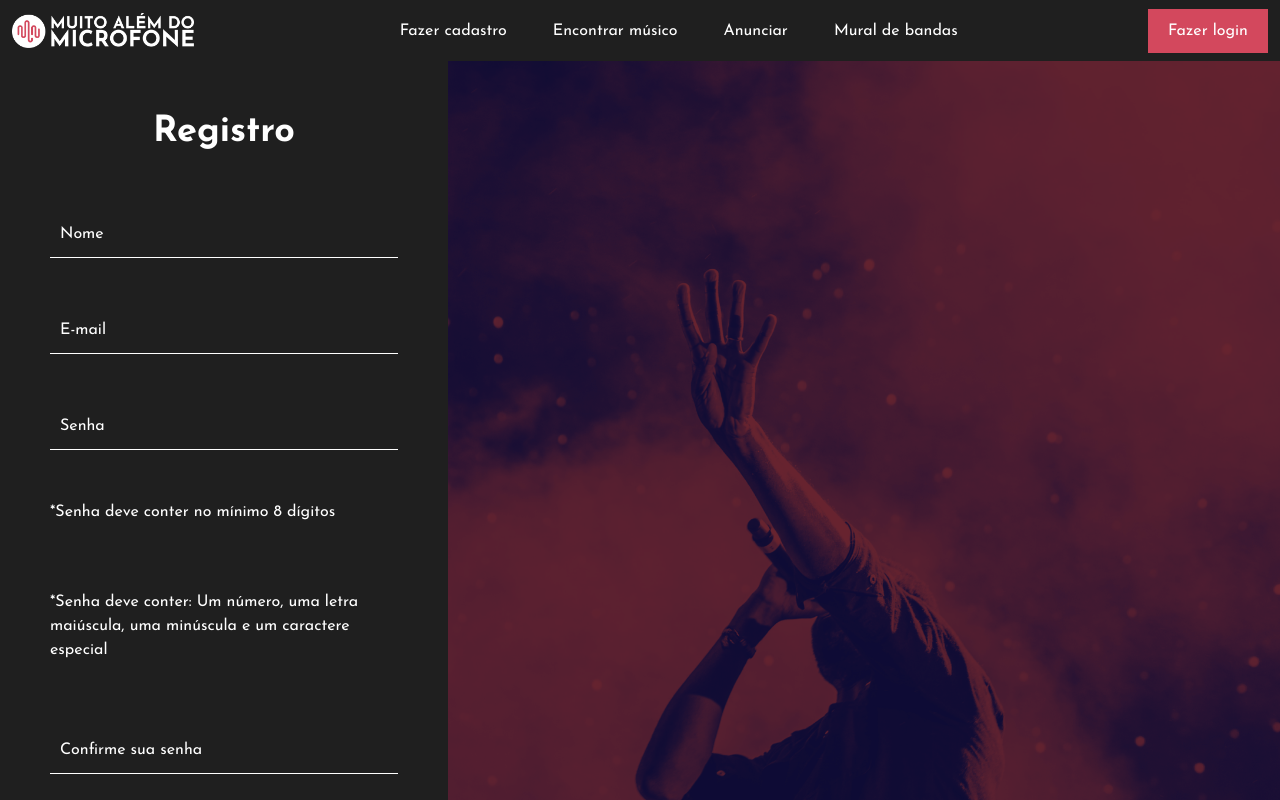
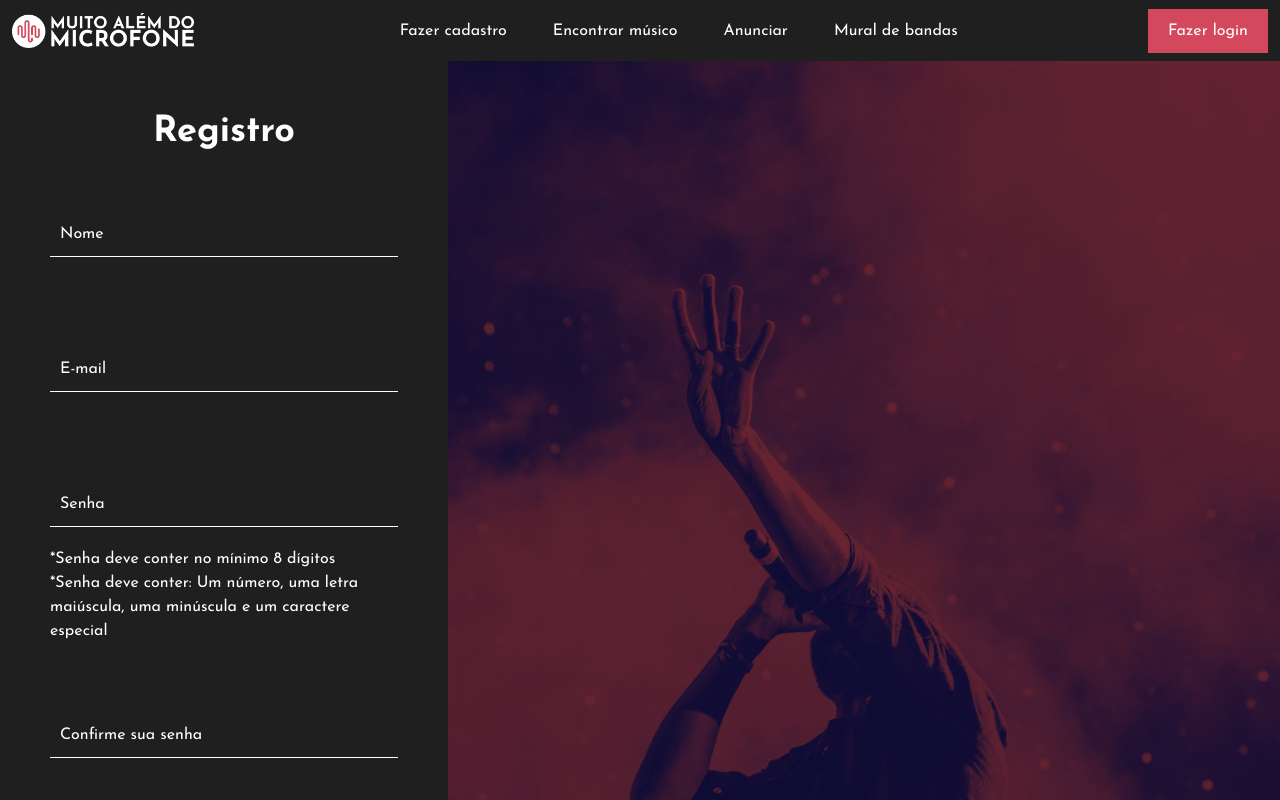
Before and after one commit to Muito-Alem-do-Microfone/madm-web, a React (Vite) app: page /register in a window 1280 px wide. Shown: the top 800 px of the page. Built offline with nearby package versions, Linux system fonts and the light colour scheme.

Commit message:
fixes input bugs

```diff
--- a/src/components/organisms/LoginSection/style.scss
+++ b/src/components/organisms/LoginSection/style.scss
@@ -21,7 +21,7 @@
   }
   &__inputWrapper {
     position: relative;
-    border-bottom: 1px solid #FFF;
+    // border-bottom: 1px solid #FFF;
     #{ $self }__input {
       height: 45px;
       padding: 0px 10px;
--- a/src/components/organisms/RegisterSection/index.jsx
+++ b/src/components/organisms/RegisterSection/index.jsx
@@ -57,39 +57,51 @@ const RegisterSection = () => {
     <div className='loginForm'>
       <h1 className='loginForm__title'>Registro</h1>
       <form className='loginForm__form'>
+        <div className={`loginForm__inputWrapper ${nameErr ? 'has-error' : ''}`}>
         <TransparentInput
           value={name}
           handleChange={(value) => setName(value)}
           type="text"
           label="Nome"
+        />
+        <p className="loginForm__error">{nameErr}</p>
+        {nameErr && <div className="error-divider"></div>}
+        </div>
 
-        />
-        {nameErr}
-
+        <div className={`loginForm__inputWrapper ${emailErr ? 'has-error' : ''}`}>
         <TransparentInput
           value={email}
           handleChange={(value) => setEmail(value)}
           type="email"
           label="E-mail"
         />
-        {emailErr}
+        <p className="loginForm__error">{emailErr}</p>
+        {emailErr && <div className="error-divider"></div>}
+        </div>
 
+        <div className={`loginForm__inputWrapper ${passwordErr ? 'has-error' : ''}`}>
         <TransparentInput
           value={password}
           handleChange={(value) => setPassword(value)}
           type="password"
           label="Senha"
         />
-        <p>*Senha deve conter no mínimo 8 dígitos</p>
-        <p>*Senha deve conter: Um número, uma letra maiúscula, uma minúscula e um caractere especial </p>
-        {passwordErr}
+        <p className="loginForm__ads">*Senha deve conter no mínimo 8 dígitos</p>
+        <p className="loginForm__ads">*Senha deve conter: Um número, uma letra maiúscula, uma minúscula e um caractere especial </p>
+        <p className="loginForm__error">{passwordErr}</p>
+        {passwordErr && <div className="error-divider"></div>}
+        </div>
+
+        <div className={`loginForm__inputWrapper ${passConfErr ? 'has-error' : ''}`}>
         <TransparentInput
           value={passConf}
           handleChange={(value) => setPassConf(value)}
           type="password"
           label="Confirme sua senha"
         />
-        {passConfErr}
+        <p className="loginForm__error">{passConfErr}</p>
+        {passConfErr && <div className="error-divider"></div>}
+        </div>
       </form>
       <div className='loginForm__buttons'>
         <Button
--- a/src/components/organisms/RegisterSection/style.scss
+++ b/src/components/organisms/RegisterSection/style.scss
@@ -21,12 +21,13 @@
   }
   &__inputWrapper {
     position: relative;
-    border-bottom: 1px solid #FFF;
+    margin-bottom: 20px;
     #{ $self }__input {
       height: 45px;
       padding: 0px 10px;
       border: none;
       background-color: transparent;
+      border-bottom: 1px solid #FFF;
       color: #FFF;
       width: 100%;
       &:focus {
@@ -57,6 +58,26 @@
     justify-content: center;
     align-items: center;
   }
+  &__error {
+    font-size: 14px;
+    color: #FF5555;
+    margin-top: 5px;
+    display: none;
+    border: none;
+  }
+  &__ads {
+    margin: 0;
+    margin-bottom: 0;
+  }
+}
+
+.loginForm__inputWrapper.has-error .loginForm__error {
+  display: block;
+}
+
+.error-divider {
+  height: 5px;
+  border: none;
 }
 
 @media screen and (max-width: 768px) {
```
Also changed, not shown: src/components/atoms/TransparentInput/style.scss (deleted).
